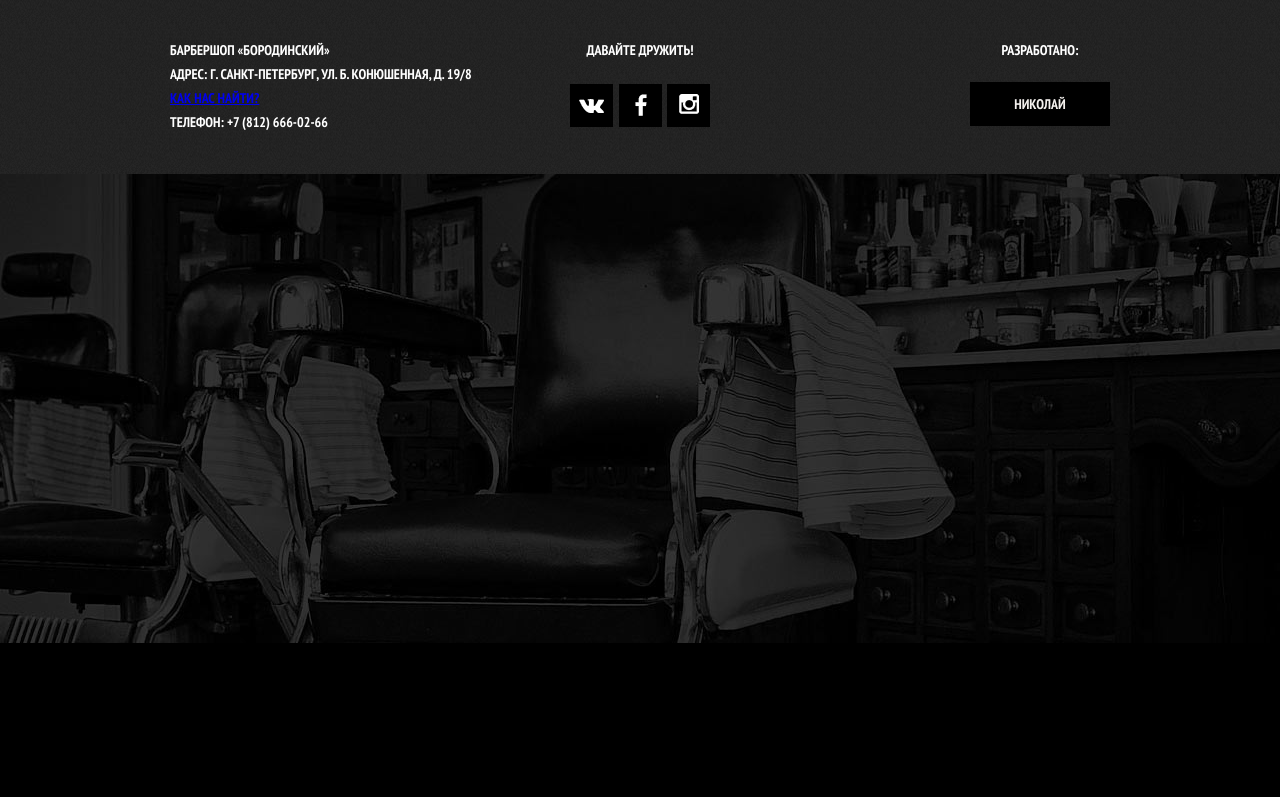
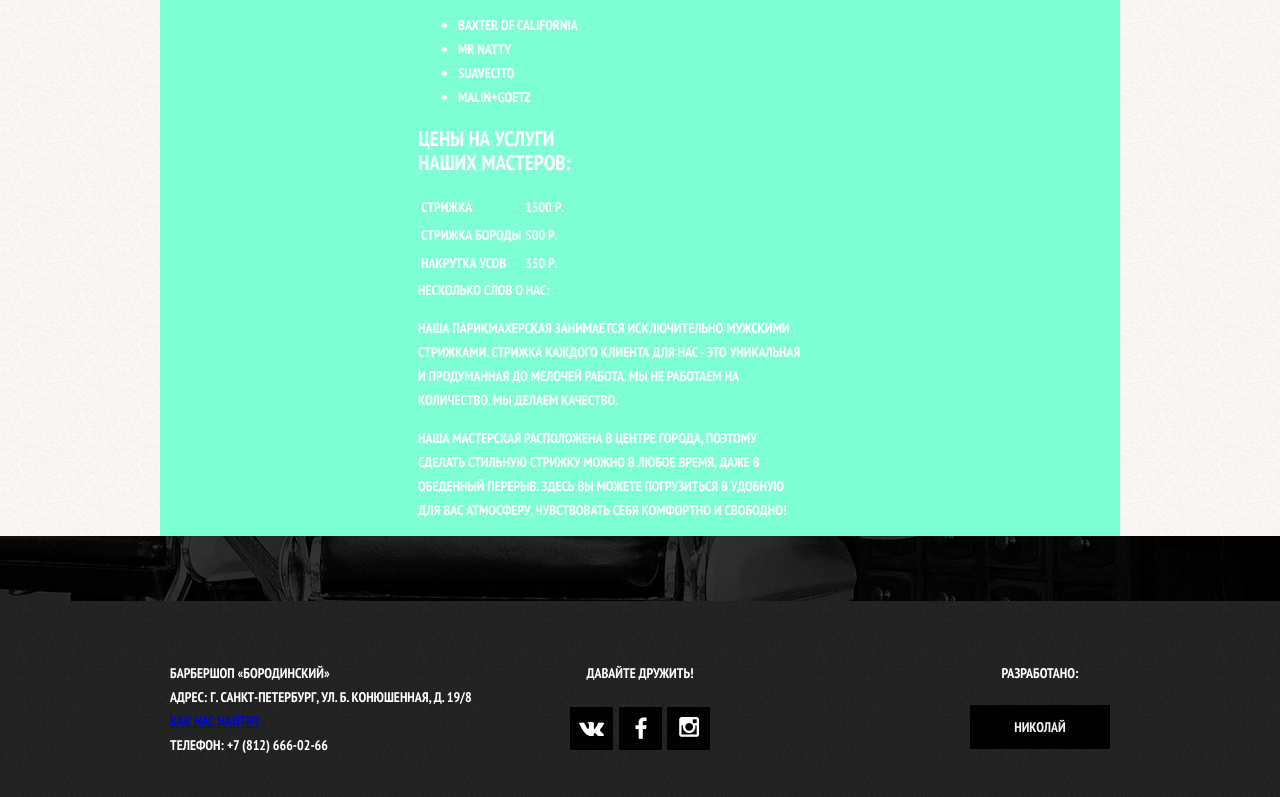
Before and after one commit to cofemania/barbershop, a plain HTML site: page price.html in a window 1280 px wide. Shown: the part 157-954 px from the top of the page. Before the commit the page ends 800 px from the top, so only its background shows below. Drawn offline with Linux system fonts and the light colour scheme.

Commit message:
HTML закончил, начал верстать main добавил центровщик, все на флексах

```diff
--- a/css/style.css
+++ b/css/style.css
@@ -468,5 +468,31 @@ a.social-btn-inst:active {
 }
 
 /*==============================
--------------item---------------
+-------------price--------------
 ===============================*/
+
+.price-main {
+    display: flex;
+    justify-content: center;
+    background: #f4f1ee url("../img/texture1.png");
+}
+
+.main-center {
+    display: flex;
+    width: 940px;
+    padding-left: 10px;
+    padding-right: 10px;
+    background: aquamarine;
+}
+
+.about {
+    display: flex;
+    justify-content: flex-start;
+}
+
+.about h1 {
+    color: black;
+    text-align: top;
+    font-size: 30px;
+    line-height: 42px;
+}
--- a/price.html
+++ b/price.html
@@ -38,7 +38,64 @@
             </div>
         </header>
         <main class="price-main">
-
+            <div class="main-center">
+                <div class="about">
+                    <h1>Прайс-лист</h1>
+                    <ul class="breadcrumbs">
+                        <li>
+                            <a href="index">Главная</a>
+                        </li>
+                        <li class="current">Прайс-лист</li>
+                    </ul>
+                </div>
+                <section class="inner-content">
+                    <div class="big-heading" >
+                        <h2>ИСТИННО МУЖСКАЯ КЛАССИКА</h2>
+                    </div>
+                    <div class="best-resurces">
+                        <h2>Мы используем только лучшие средства:</h2>
+                        <ul class="custom-list-1">
+                            <li>Baxter of California</li>
+                            <li>Mr Natty</li>
+                            <li>Suavecito</li>
+                            <li>Malin+Goetz</li>
+                        </ul>
+                    </div>
+                    <div class="services-prices">
+                        <h2>ЦЕНЫ НА УСЛУГИ<br>
+                            НАШИХ МАСТЕРОВ:</h2>
+                            <table class="prices-table">
+                                <tr>
+                                    <td>Стрижка</td>
+                                    <td>1500 р.</td>
+                                </tr>
+                                <tr>
+                                    <td>СТРИЖКА БОРОДЫ</td>
+                                    <td>500 р.</td>
+                                </tr>
+                                <tr>
+                                    <td>НАКРУТКА УСОВ</td>
+                                    <td>350 р.</td>
+                                </tr>
+                            </table>
+                    </div>
+                    <div class="features-price"
+                        <h2>НЕСКОЛЬКО СЛОВ О НАС:</h2>
+                        <p>
+                            Наша парикмахерская занимается исключительно мужскими<br>
+                            стрижками. Стрижка каждого клиента для нас - это уникальная<br>
+                            и продуманная до мелочей работа. Мы не работаем на<br>
+                            количество, мы делаем качество.
+                        </p>
+                        <p>
+                            Наша мастерская расположена в центре города, поэтому<br>
+                            сделать стильную стрижку можно в любое время, даже в<br>
+                            обеденный перерыв. Здесь вы можете погрузиться в удобную<br>
+                            для вас атмосферу, чувствовать себя комфортно и свободно!
+                        </p>
+                    </div>
+                </section>
+            </div>
         </main>
         <footer class="main-footer">
                 <div class="center">
@@ -61,7 +118,6 @@
                         <a class="btn copyright" href="#">Николай</a>
                     </section>
                 </div>
-                </footer>
-            </body>
-        </body>
-    </html>
+        </footer>
+    </body>
+</html>
```
